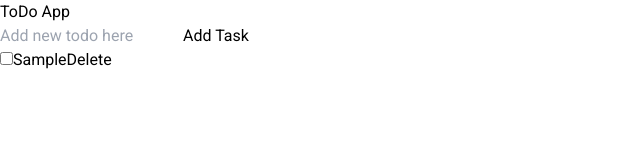
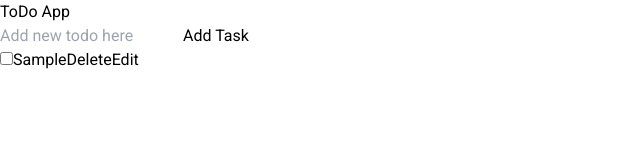
Before and after one commit to AlexJamisone/todo-app-angular, an Angular app: page / in a window 1280 px wide. Both pictures are taken after typing "Sample" into the empty fields and a click on the button "Add Task". Shown: the top 160 px of the page, without its empty margins (0-640 px from the left). Built offline with nearby package versions, Linux system fonts and the light colour scheme.

Commit message:
Add edit button and functionality

```diff
--- a/src/app/todo/todo.component.html
+++ b/src/app/todo/todo.component.html
@@ -5,14 +5,15 @@
 			type="text"
 			[(ngModel)]="newTask"
 			name="newTask"
-			placeholder="Add new todo here"
+			[placeholder]="editingTodo ? 'Edit todo' : 'Add new todo here'"
 			class="p-3 border rounded-full focus:outline-teal-500"
 			[ngClass]="{ 'border-red-400 focus:outline-red-400': isInputEmty }"
 			(input)="onInput()"
 		/>
 		<button type="submit" class="bg-teal-200 rounded-full p-3">
-			Add Task
+			{{ editingTodo ? "Save ✔" : "Add Task" }}
 		</button>
+
 		<div
 			*ngIf="isInputEmty"
 			class="text-red-400 absolute -bottom-1/2 left-0"
@@ -41,6 +42,13 @@
 				>
 					Delete
 				</button>
+				<button
+					(click)="editTask(todo)"
+					[disabled]="todo.completed"
+					class="bg-teal-500 px-3 rounded-full disabled:bg-slate-500"
+				>
+					Edit
+				</button>
 			</li>
 		</ul>
 	</div>
--- a/src/app/todo/todo.component.ts
+++ b/src/app/todo/todo.component.ts
@@ -12,7 +12,13 @@ export class TodoComponent implements OnInit {
 
 	todos: Todo[] = [];
 	newTask: string = "";
-	isInputEmty: boolean = false
+	isInputEmty: boolean = false;
+	editingTodo: Todo | null = null;
+
+	editTask(todo: Todo) {
+		this.editingTodo = todo;
+		this.newTask = todo.description;
+	}
 
 	ngOnInit(): void {
 		this.todos = this.todoService.getTodos();
@@ -29,11 +35,17 @@ export class TodoComponent implements OnInit {
 	}
 
 	addTask() {
-		if(this.newTask.trim() === '') {
-			this.isInputEmty = true
-			return
+		if (this.newTask.trim() === "") {
+			this.isInputEmty = true;
+			return;
 		}
-		this.isInputEmty = false
+		if (this.editingTodo) {
+			this.editingTodo.description = this.newTask;
+			this.todoService.saveTodos(this.todos);
+			this.editingTodo = null;
+			this.newTask = "";
+		} else {
+			this.isInputEmty = false;
 			const newTask: Todo = {
 				id: this.todos.length + 1,
 				description: this.newTask,
@@ -43,8 +55,9 @@ export class TodoComponent implements OnInit {
 			this.todoService.saveTodos(this.todos);
 			this.newTask = "";
 		}
+	}
 
 	onInput() {
-		this.isInputEmty = false
+		this.isInputEmty = false;
 	}
 }
```
Lines whose indentation alone changed are shown as unchanged.
